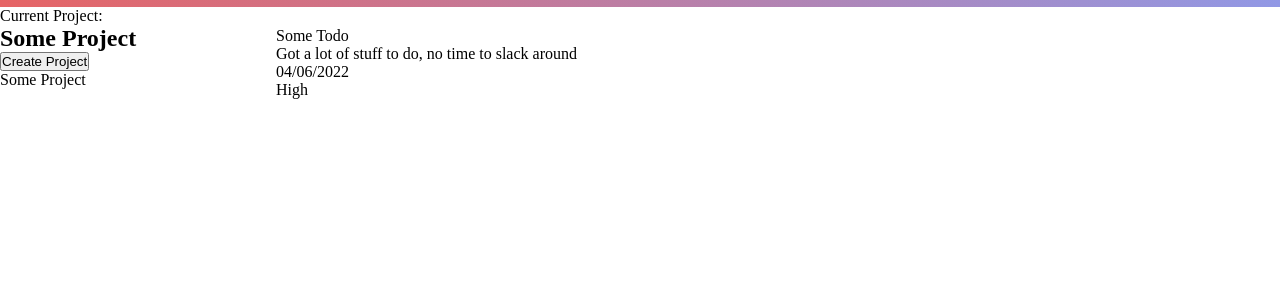
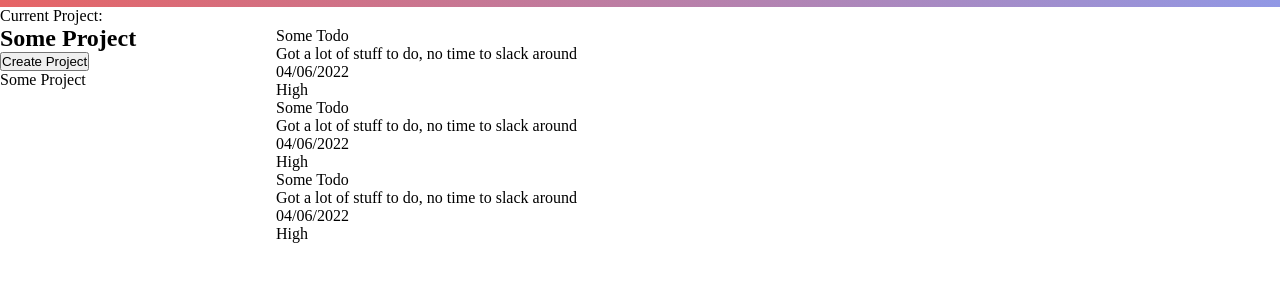
Before and after one commit to BATMANGOO/todo-list, a plain HTML site: page index.html in a window 1280 px wide. Shown: the part 40-322 px from the top of the page. Drawn offline with Linux system fonts and the light colour scheme.

Commit message:
layout basic style

```diff
--- a/index.html
+++ b/index.html
@@ -29,6 +29,18 @@
           <p class="todo-date">04/06/2022</p>
           <p class="todo-priority">High</p>
         </div>
+        <div class="todo-item">
+          <p class="todo-name">Some Todo</p>
+          <p class="todo-description">Got a lot of stuff to do, no time to slack around</p>
+          <p class="todo-date">04/06/2022</p>
+          <p class="todo-priority">High</p>
+        </div>
+        <div class="todo-item">
+          <p class="todo-name">Some Todo</p>
+          <p class="todo-description">Got a lot of stuff to do, no time to slack around</p>
+          <p class="todo-date">04/06/2022</p>
+          <p class="todo-priority">High</p>
+        </div>
       </div>
     </div>
   </body>
```
